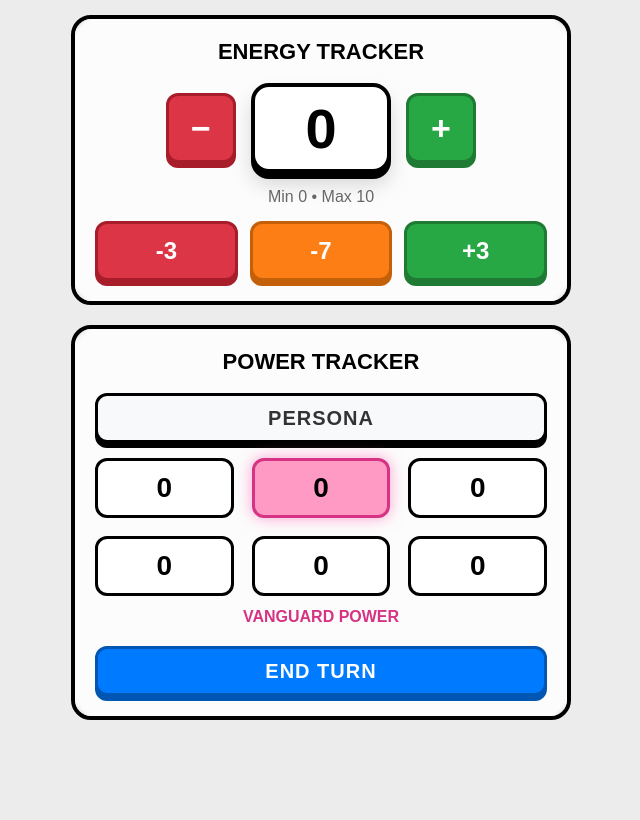
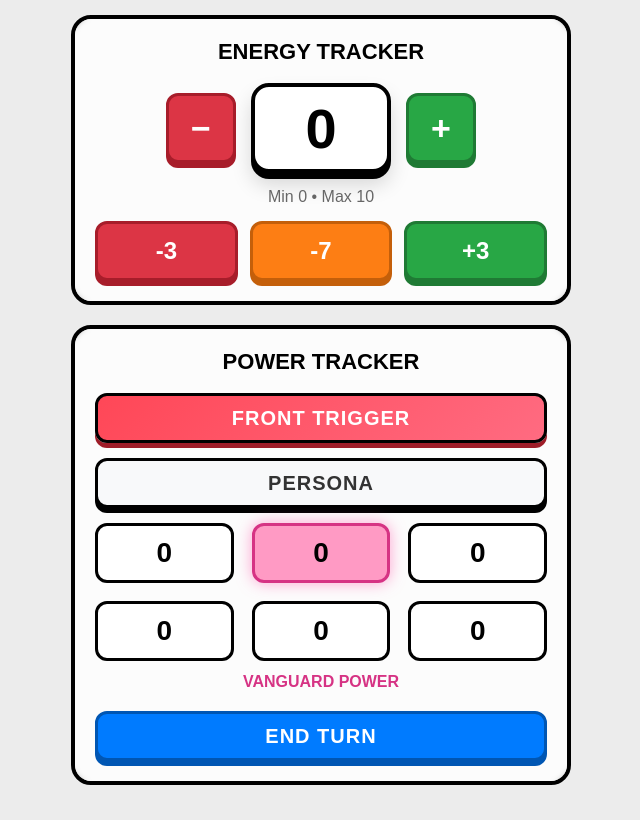
Before and after one commit to masariuman/vgtracker, a plain HTML site: page index.html in a window 1280 px wide. Shown: the whole page, without its empty margins (319-959 px from the left). Drawn offline with Linux system fonts and the light colour scheme.

Commit message:
Front Trigger

```diff
--- a/index.html
+++ b/index.html
@@ -232,6 +232,44 @@
     /* =========================
    PERSONA & END TURN BUTTONS
 ========================= */
+
+    .front-trigger-btn {
+      width: 100%;
+      height: 50px;
+      font-size: 20px;
+      margin-bottom: 15px;
+      letter-spacing: 1px;
+      background: linear-gradient(135deg, #ff4757, #ff6b81);
+      color: white;
+      border-color: #000;
+      box-shadow: 0 5px 0 #9e1c28;
+    }
+
+    .front-trigger-btn:hover {
+      background: linear-gradient(135deg, #ff6b81, #ff8797);
+    }
+
+    @keyframes power-flash {
+      0% {
+        box-shadow: 0 0 0 0 rgba(255, 71, 87, 0.7);
+        transform: scale(1);
+      }
+
+      50% {
+        box-shadow: 0 0 20px 8px rgba(255, 71, 87, 0.9);
+        transform: scale(1.04);
+      }
+
+      100% {
+        box-shadow: 0 0 0 0 rgba(255, 71, 87, 0);
+        transform: scale(1);
+      }
+    }
+
+    .flash-animation {
+      animation: power-flash 0.6s ease-out;
+      border-color: #ff4757 !important;
+    }
 
     .persona-btn {
       width: 100%;
@@ -484,6 +522,10 @@
     <div class="tracker-box">
       <div class="title">POWER TRACKER</div>
 
+      <button class="game-btn front-trigger-btn" id="frontTriggerBtn" onclick="triggerFrontTrigger()">
+        FRONT TRIGGER
+      </button>
+
       <button class="game-btn persona-btn" id="personaBtn" onclick="togglePersona()">
         PERSONA
       </button>
@@ -656,6 +698,27 @@
       updateGridDisplay();
     }
 
+    function triggerFrontTrigger() {
+      // Tambahkan +10000 ke accumulator dari 3 tracker power teratas (index 0, 1, 2)
+      for (let i = 0; i < 3; i++) {
+        powerStates[i].buttonAccumulator += 10000;
+        saveState(i);
+      }
+      updateGridDisplay();
+
+      // Trigger animasi flash untuk 3 input teratas
+      for (let i = 0; i < 3; i++) {
+        const inputEl = inputs[i];
+        inputEl.classList.remove("flash-animation");
+        void inputEl.offsetWidth; // Force reflow
+        inputEl.classList.add("flash-animation");
+
+        setTimeout(() => {
+          inputEl.classList.remove("flash-animation");
+        }, 600);
+      }
+    }
+
     function endTurn() {
       if (personaActive) {
         personaActive = false;
```
